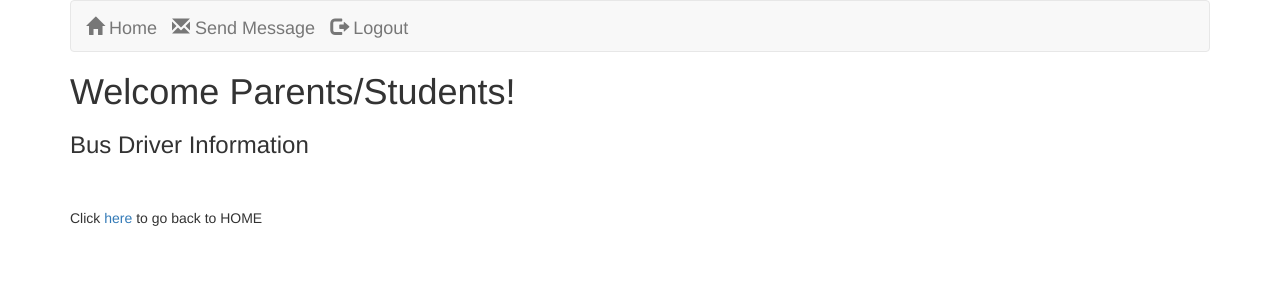
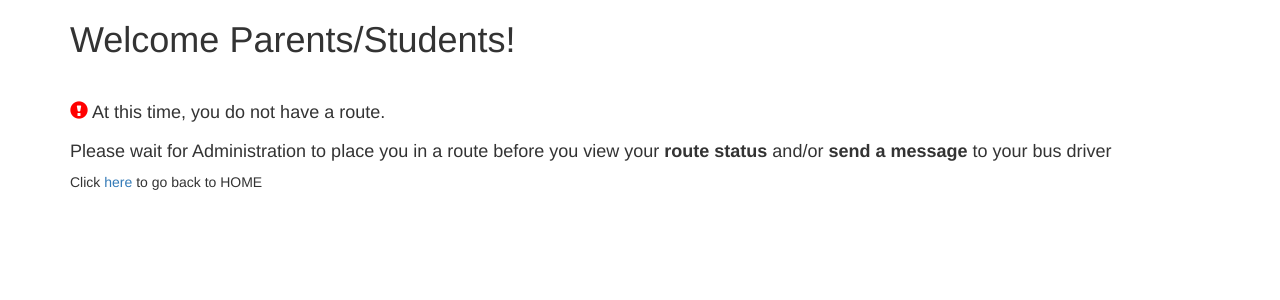
Before and after one commit to krhapner/BusCommunicationSystem, a Flask app: page /student_parent_view/2 in a window 1280 px wide. Shown: the top 300 px of the page. Run offline with Flask 2, Linux system fonts and the light colour scheme; a user stored in the database is signed in; data comes from the database, SQL or seed files in the repository; both versions use the stored data as it was after the commit; some libraries are stand-ins or nearby versions.

Commit message:
made it look nicer for new students

```diff
--- a/app.py
+++ b/app.py
@@ -449,7 +449,12 @@ def student_parent_view(student_id):
     Route_info = [dict(First_name = row[1], Last_name = row[2], Address = row[3], Birthdate = row[4], Pick_up_location = row[9], Start_time = row[10], Drop_off_location = row[11], End_time = row[12], Color = row[17], Description = row[18], Minutes_late = row[19]) for row in route_info.fetchall()]
     cur = g.db.execute('SELECT D.First_name, D.Last_name, D.Phone FROM DRIVER AS D JOIN ROUTE AS R ON R.Driver_id = D.Driver_id JOIN STUDENT AS S ON S.Route_number = R.Route_number WHERE Student_id = %s' % student_id)
     driver_info = [dict(Driver_First_name = row[0], Driver_Last_name = row[1], Driver_Phone = row[2]) for row in cur.fetchall()]
-    return render_template('student_parent_view.html', Route_info = Route_info, student_id = student_id, driver_info = driver_info)
+    cur = g.db.execute("SELECT COUNT(Route_number) FROM STUDENT WHERE Student_id = %s" % student_id)
+    if(cur.fetchone() == (0,)):
+      has_a_route = "no"
+    else:
+      has_a_route = "yes"
+    return render_template('student_parent_view.html', Route_info = Route_info, student_id = student_id, driver_info = driver_info, has_a_route = has_a_route)
 
 @app.route('/welcome')
 def welcome():
--- a/templates/index.html
+++ b/templates/index.html
@@ -1,6 +1,6 @@
 {% extends "base.html" %}
 {% block content %}
-<body background= "../static/school_bus.jpg" class="img-responsive" style="background-size: 100%,  background-repeat:no-repeat; ">
+<body background= "../static/school_bus.jpg" class="img-responsive" style="display: compact, background:norepeat  center center fixed, background-repeat:no-repeat; ">
   <div class="span7 text-center">
     <div style="font-size:50pt">Bus Communication Home</div>
 <br>
--- a/templates/student_parent_view.html
+++ b/templates/student_parent_view.html
@@ -1,5 +1,13 @@
 {% extends "base.html" %}
 {% block content %}
+
+{% if has_a_route == "no" %}
+<h1>Welcome Parents/Students! </h1><br>
+<h4><span style="color:red" class="glyphicon glyphicon-exclamation-sign"></span> At this time, you do not have a route.<br><br>
+<p> Please wait for Administration to place you in a route before you view your <b> route status </b> and/or <b> send a message </b> to your bus driver </p>
+</h4>
+
+{% else: %}
 
 <nav class="navbar navbar-default">
   <div class="container-fluid">
@@ -45,6 +53,7 @@
 
   <br><br>
 
+{%endif%}
 <p>Click <a href="/">here</a> to go back to HOME</p>
 
 
```
Also changed, not shown: bus_system.db, 1 other file.
